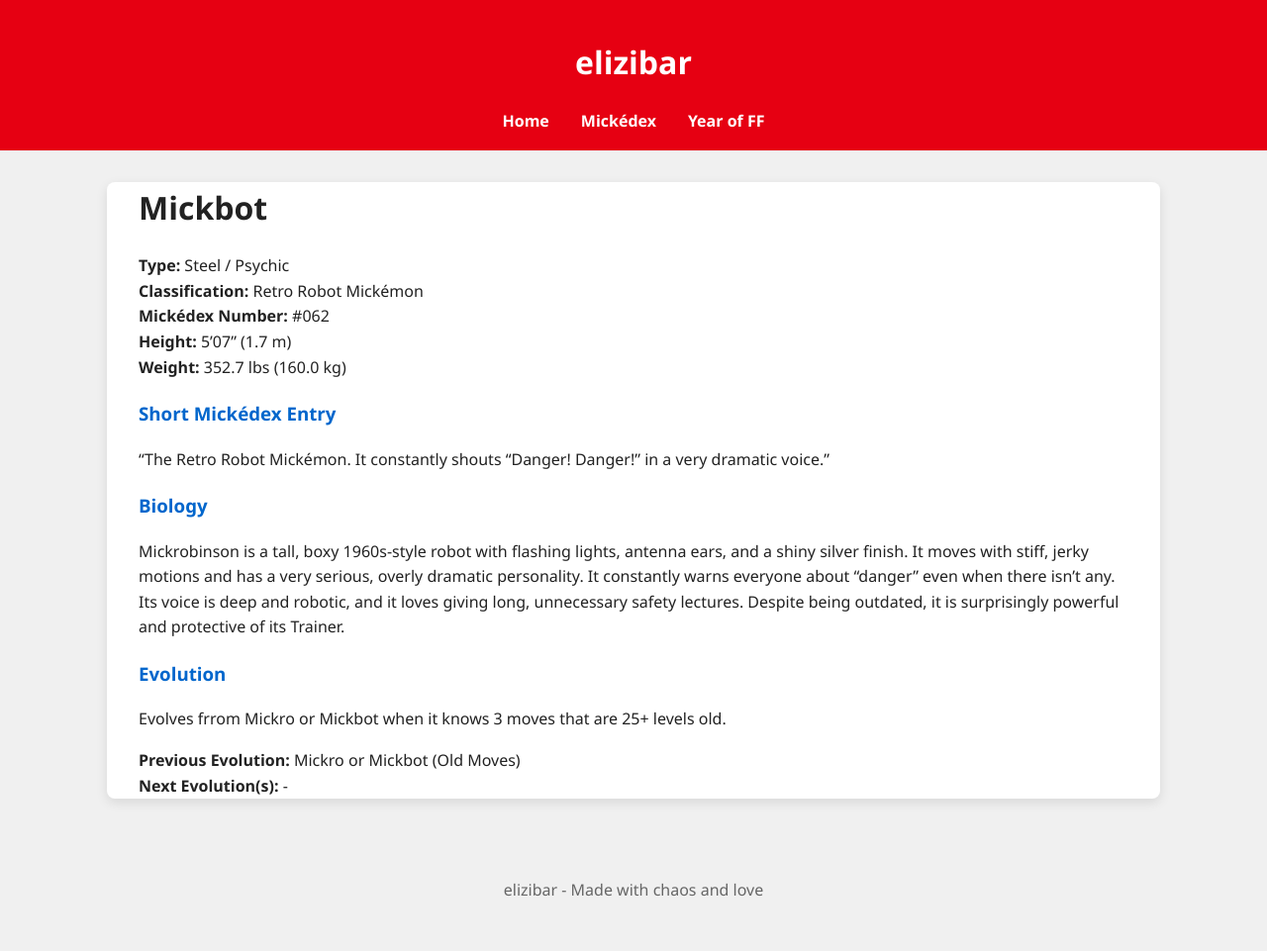
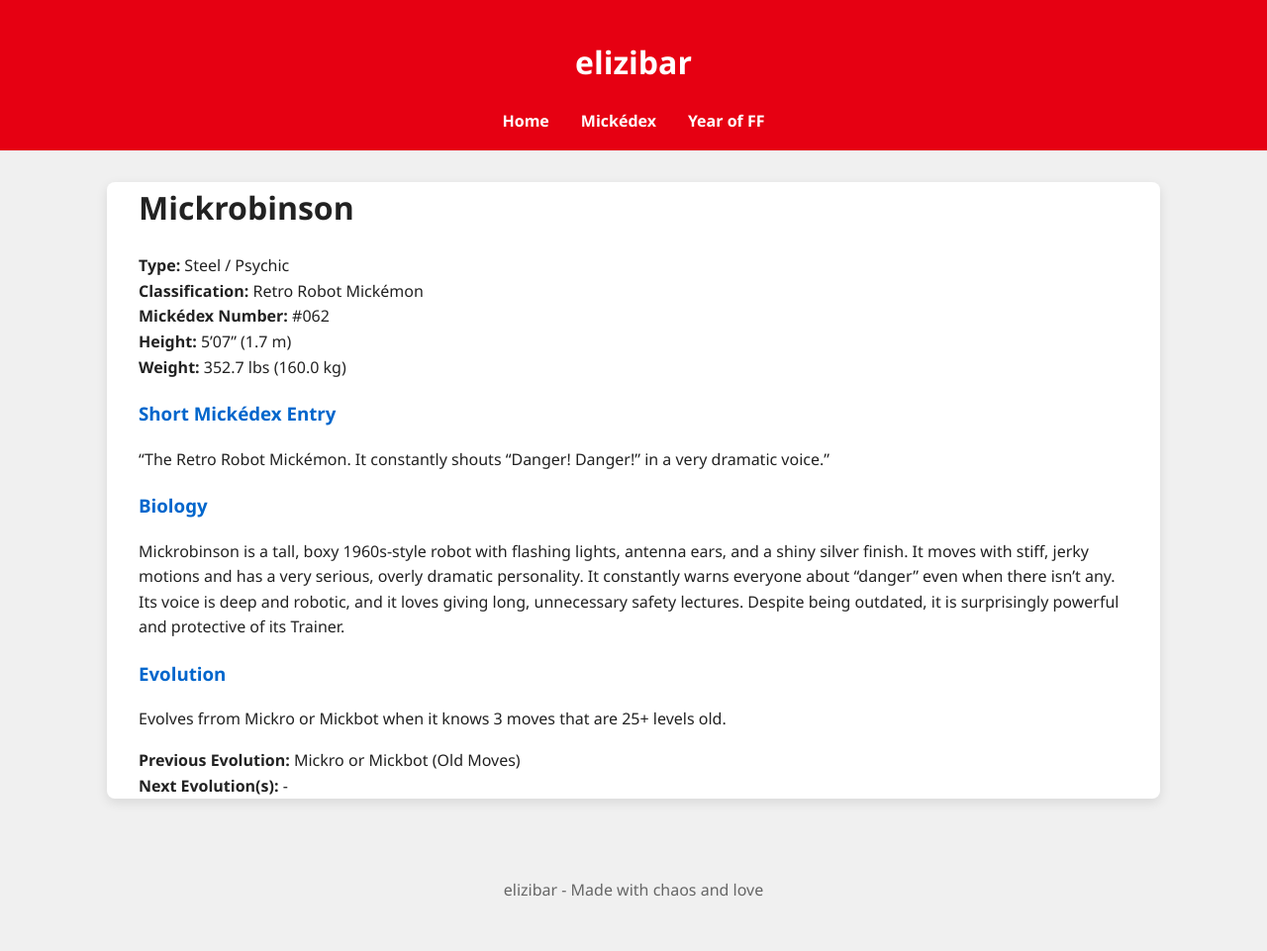
Before and after one commit to elizibar/elizibar.github.io, a Jekyll site: the page built from mickedex/robot/mickrobinson.md, in a window 1280 px wide. Shown: the whole page at 99% size. Built offline with Jekyll 4.4.1, drawn with Linux system fonts in a browser that asks for light colours.

Commit message:
Update mickrobinson.md

```diff
--- a/mickedex/robot/mickrobinson.md
+++ b/mickedex/robot/mickrobinson.md
@@ -4,7 +4,7 @@ layout: default
 permalink: /mickedex/mickrobinson/
 ---
 
-# Mickbot
+# Mickrobinson
 
 **Type:** Steel / Psychic
 **Classification:** Retro Robot Mickémon
```
